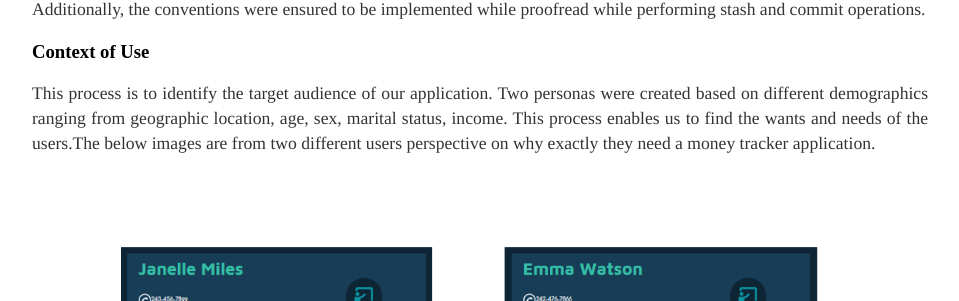
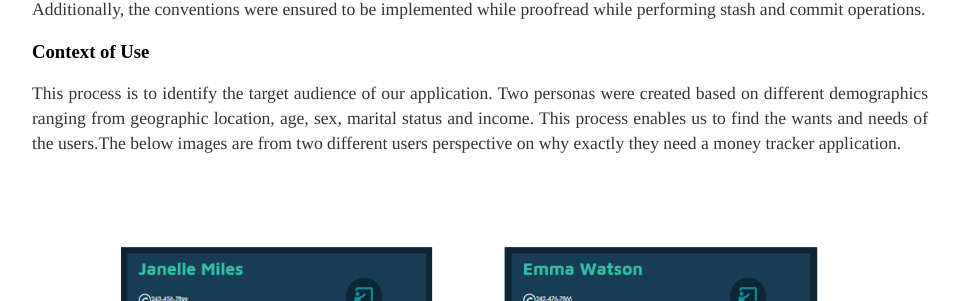
Before and after one commit to DBSE-teaching/isee2019-Sky-Net, a Jekyll site: the page built from docs/_posts/2019-06-04-third-post.md, in a window 1280 px wide and 900 px high, scrolled down 4201 px. Shown: the part 177-478 px from the top of the window, without its empty margins (160-1119 px from the left). Built offline with Jekyll 4.4.1, drawn with Linux system fonts in a browser that asks for light colours.

Commit message:
Update 2019-06-04-third-post.md

```diff
--- a/docs/_posts/2019-06-04-third-post.md
+++ b/docs/_posts/2019-06-04-third-post.md
@@ -74,7 +74,7 @@
 
 ### Context of Use
 
-<p style="font-family:Times;font-size:110%;text-align:justify">This process is to identify the target audience of our application. Two personas were created based on different demographics ranging from geographic location, age, sex, marital status, income. This process enables us to find the wants and needs of the users.The below images are from two different users perspective on why exactly they need a money tracker application.</p>
+<p style="font-family:Times;font-size:110%;text-align:justify">This process is to identify the target audience of our application. Two personas were created based on different demographics ranging from geographic location, age, sex, marital status and income. This process enables us to find the wants and needs of the users.The below images are from two different users perspective on why exactly they need a money tracker application.</p>
 
 ![Deadline image]({{site.baseurl}}/images/Personas.png "Personas"){:height="50%" width="100%"}
 
```
